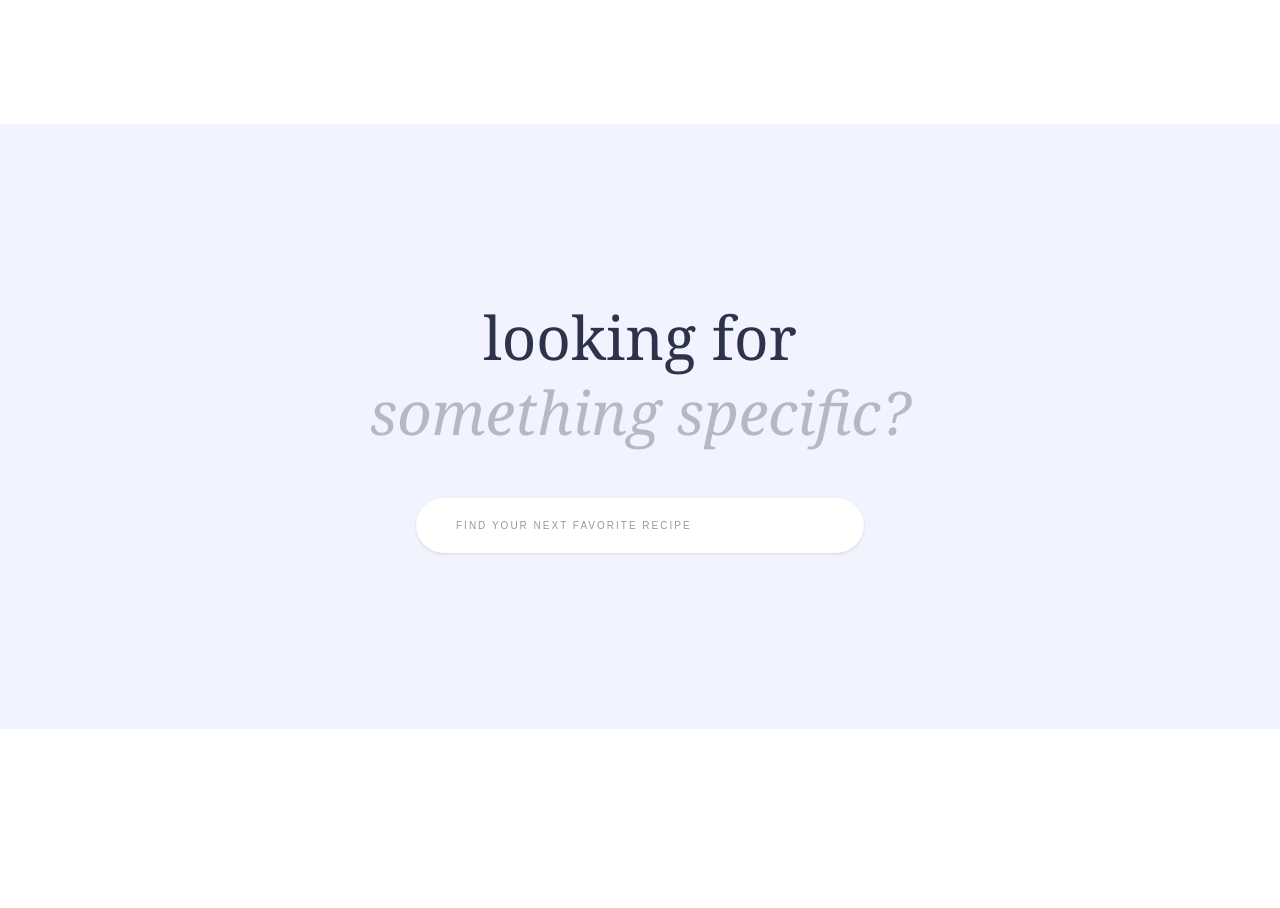
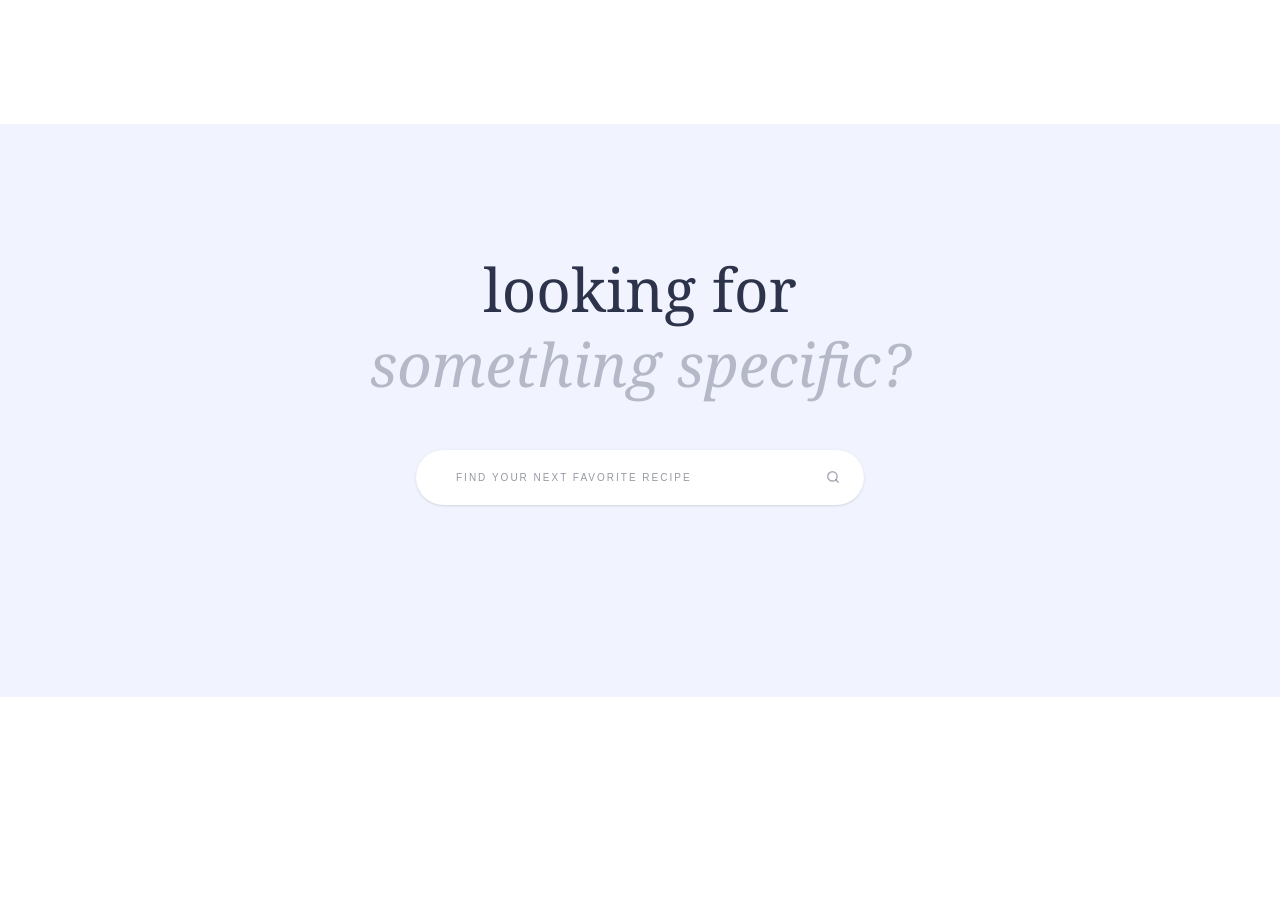
Before and after one commit to billie-zhang/billiesbakinglife, a Next.js app: page / in a window 1280 px wide. Shown: the part 1760-2668 px from the top of the page. Built offline with nearby package versions, Linux system fonts and the light colour scheme.

Commit message:
add recipe search

```diff
--- a/app/page.tsx
+++ b/app/page.tsx
@@ -2,6 +2,7 @@ import fs from "fs";
 import path from "path";
 import Link from "next/link";
 import Image from 'next/image';
+import SearchSection from "@/components/SearchSection";
 
 const cardColors = ["bg-[#E0E7FF]", "bg-[#F3E8FF]", "bg-[#EBEBFF]"];
 
@@ -131,20 +132,7 @@ export default async function Home() {
         </div>
       </section>
 
-      <section className="bg-[#F1F4FF] py-44 mb-52">
-        <div className="max-w-3xl mx-auto text-center px-6">
-          <h2 className="text-4xl md:text-6xl font-serif leading-tight text-[#2D334A] mb-12">
-            looking for <br /> <span className="italic opacity-30">something specific?</span>
-          </h2>
-          <div className="relative max-w-md mx-auto">
-            <input
-              type="text"
-              placeholder="find your next favorite recipe"
-              className="w-full bg-white rounded-full py-5 px-10 text-[10px] uppercase tracking-[0.2em] focus:ring-8 focus:ring-[#6366F1]/5 shadow-sm outline-none placeholder:text-[#2D334A]/50 focus:placeholder:text-[#2D334A]/30 text-[#2D334A] transition-all duration-200"
-            />
-          </div>
-        </div>
-      </section>
+      <SearchSection recipes={recipes} />
 
       <section className="max-w-7xl mx-auto px-10 mb-60">
         <div className="text-center mb-24">
--- /dev/null
+++ b/components/SearchSection.tsx
@@ -0,0 +1,66 @@
+'use client';
+
+import { useState } from 'react';
+import Link from 'next/link';
+import Image from 'next/image';
+
+const cardColors = ["bg-[#E0E7FF]", "bg-[#F3E8FF]", "bg-[#EBEBFF]"];
+
+export default function SearchSection({ recipes }: { recipes: any[] }) {
+    const [query, setQuery] = useState('');
+
+    const filteredRecipes = query.length > 2
+        ? recipes.filter(r =>
+            r.name.toLowerCase().includes(query.toLowerCase()) ||
+            r.category.toLowerCase().includes(query.toLowerCase())
+        ).slice(0, 6)
+        : [];
+
+    return (
+        <section className="bg-[#F1F4FF] py-32 mb-52 transition-all duration-500">
+            <div className="max-w-7xl mx-auto px-6">
+                <div className="max-w-3xl mx-auto text-center mb-16">
+                    <h2 className="text-4xl md:text-6xl font-serif leading-tight text-[#2D334A] mb-12">
+                        looking for <br /> <span className="italic opacity-30">something specific?</span>
+                    </h2>
+                    <div className="relative max-w-md mx-auto">
+                        <input
+                            type="text"
+                            value={query}
+                            onChange={(e) => setQuery(e.target.value)}
+                            placeholder="find your next favorite recipe"
+                            className="w-full bg-white rounded-full py-5 px-10 text-[10px] uppercase tracking-[0.2em] focus:ring-8 focus:ring-[#6366F1]/5 shadow-sm outline-none placeholder:text-[#2D334A]/50 text-[#2D334A] transition-all"
+                        />
+                        <div className="absolute right-6 top-1/2 -translate-y-1/2 text-[#2D334A]/40">
+                            <svg xmlns="http://www.w3.org/2000/svg" width="14" height="14" viewBox="0 0 24 24" fill="none" stroke="currentColor" strokeWidth="2.5" strokeLinecap="round" strokeLinejoin="round">
+                                <circle cx="11" cy="11" r="8" />
+                                <path d="m21 21-4.3-4.3" />
+                            </svg>
+                        </div>
+                    </div>
+                </div>
+
+                {filteredRecipes.length > 0 && (
+                    <div className="grid grid-cols-1 md:grid-cols-3 gap-8 mt-20 animate-in fade-in slide-in-from-bottom-4 duration-700">
+                        {filteredRecipes.map((recipe, index) => (
+                            <Link key={recipe.id} href={`/recipes/${recipe.id}`} className="group block bg-white p-4 rounded-[2rem] shadow-sm hover:shadow-md transition-all">
+                                <div className="relative aspect-video overflow-hidden rounded-[1.5rem] mb-5">
+                                    {recipe.image ? (
+                                        <Image src={recipe.image} alt={recipe.name} fill className="object-cover group-hover:scale-105 transition-transform duration-500" />
+                                    ) : (
+                                        <div className={`w-full h-full ${cardColors[index % cardColors.length]}`} />
+                                    )}
+                                </div>
+                                <h3 className="text-[9px] uppercase tracking-widest text-[#2D334A] ml-3 mb-1">{recipe.name}</h3>
+                            </Link>
+                        ))}
+                    </div>
+                )}
+
+                {query.length > 2 && filteredRecipes.length === 0 && (
+                    <p className="text-center font-serif italic opacity-30">no recipes found for "{query}"</p>
+                )}
+            </div>
+        </section>
+    );
+}
```
